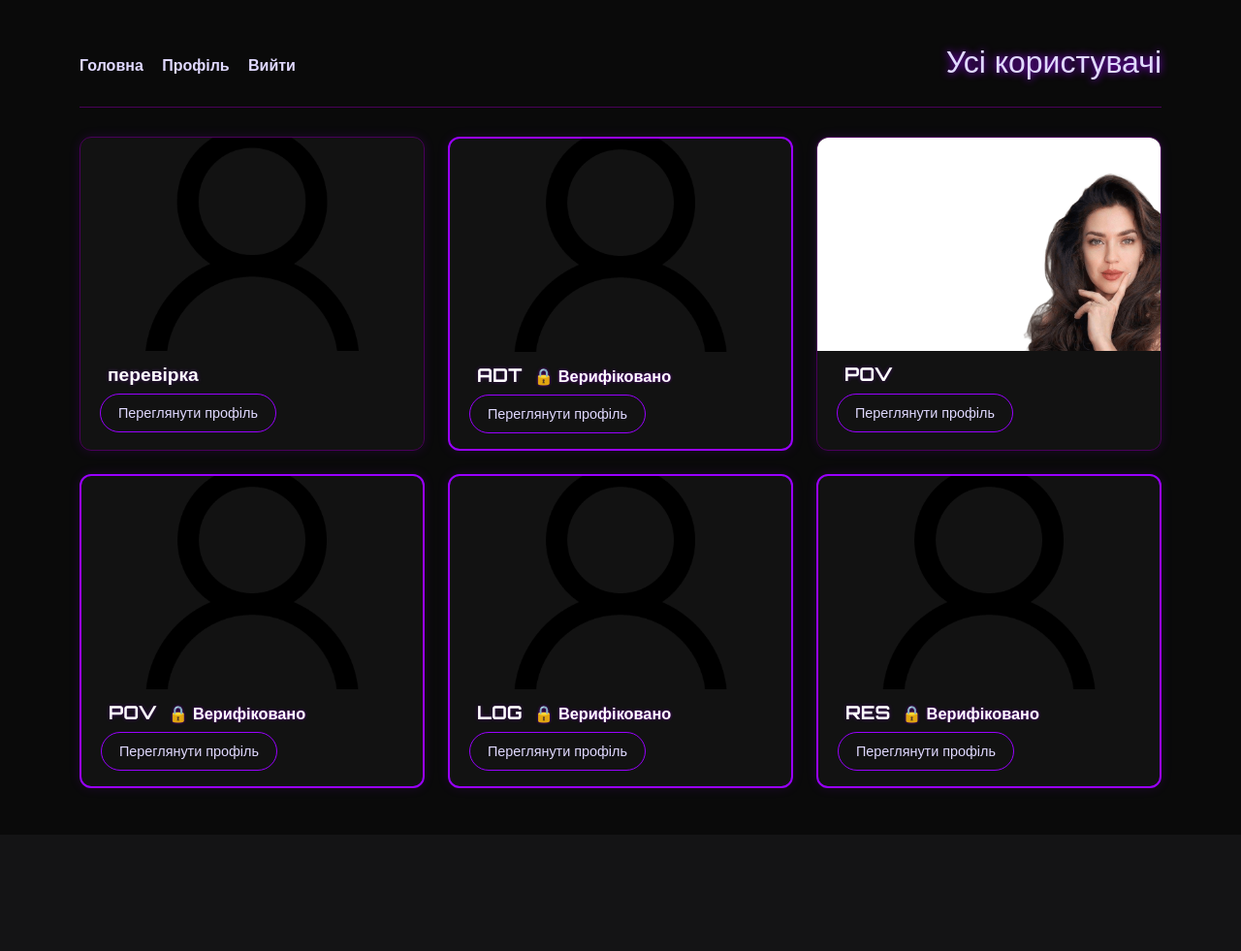
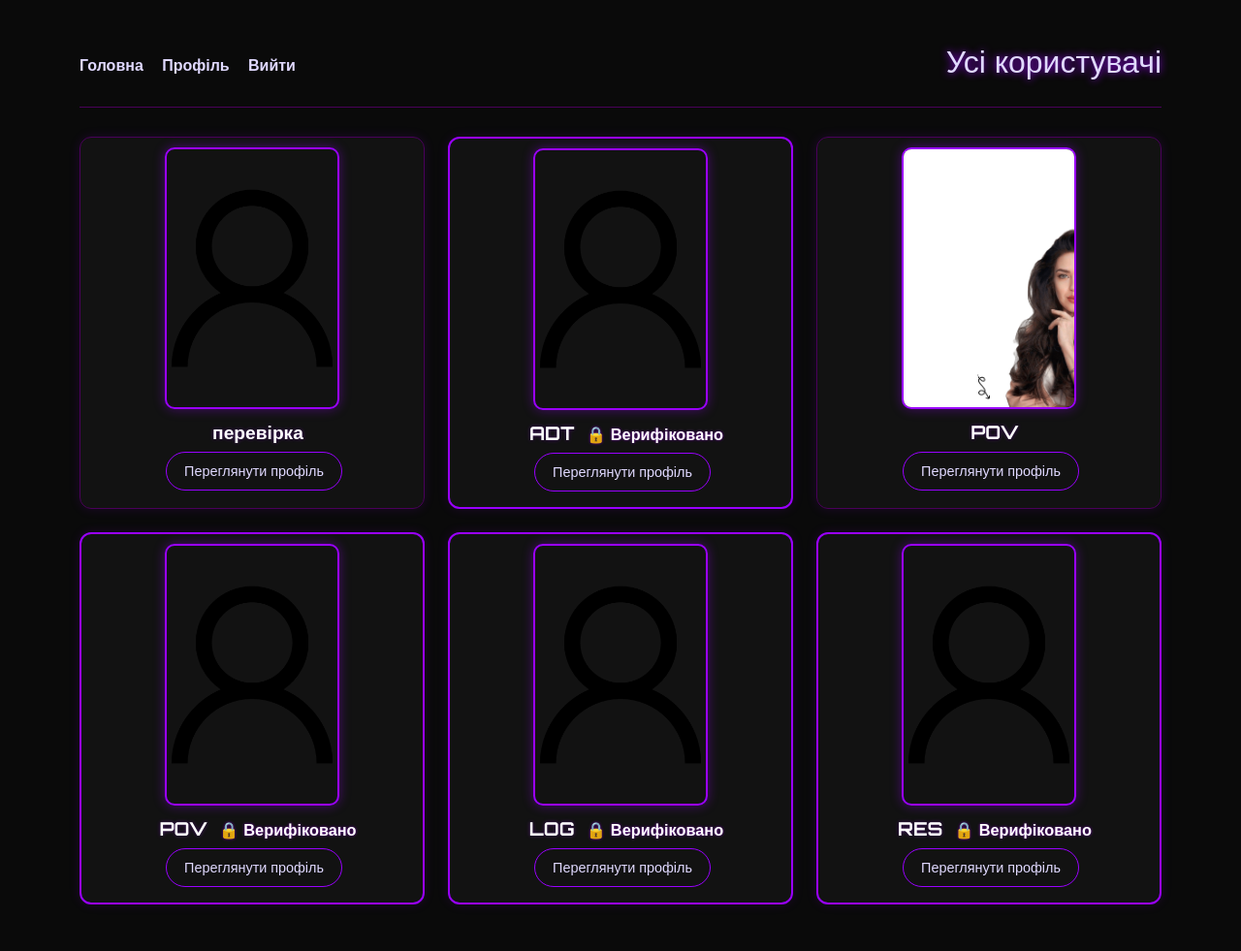
Before and after one commit to Mazko99/Koktelpart, a Flask app: page /profiles in a window 1280 px wide. Shown: the whole page at 97% size. Before the commit the page ends 813 px from the top, so only its background shows below. Run offline with Flask 3, Linux system fonts and the light colour scheme; a user stored in the database is signed in; data comes from the database, SQL or seed files in the repository.

```diff
--- a/templates/profiles.html
+++ b/templates/profiles.html
@@ -56,11 +56,15 @@
       transform: translateY(-4px);
     }
 
-    .card-img-top {
+    .avatar-vertical {
+      width: 180px;
+      height: 270px;
       object-fit: cover;
-      height: 220px;
-      border-top-left-radius: 12px;
-      border-top-right-radius: 12px;
+      border-radius: 10px;
+      border: 2px solid #9a00ff;
+      box-shadow: 0 0 12px #9a00ff66;
+      margin: 10px auto 0;
+      display: block;
     }
 
     .verified-label {
@@ -80,8 +84,8 @@
       color: #ffffff;
       text-shadow: 0 0 4px #9a00ff55;
       margin-bottom: 5px;
-      margin-left: 12px; /* зсув вправо */
-      transform: translateY(-3px); /* підняти вгору */
+      margin-left: 12px;
+      transform: translateY(-3px);
     }
 
     .btn-outline-light {
@@ -124,8 +128,8 @@
       {% for username, name, avatar, is_verified in users %}
         <div class="col-md-4 mb-4">
           <div class="card h-100 {% if is_verified == 1 %}verified-border{% endif %}">
-            <img src="/{{ avatar or 'static/Sample_User_Icon.png' }}" class="card-img-top" alt="Avatar">
-            <div class="card-body">
+            <img src="/{{ avatar or 'static/Sample_User_Icon.png' }}" class="avatar-vertical" alt="Avatar">
+            <div class="card-body text-center">
               <h5 class="card-title">
                 {{ name }}
                 {% if is_verified == 1 %}
```
Also changed, not shown: templates/profile.html (+9 -2 lines).
